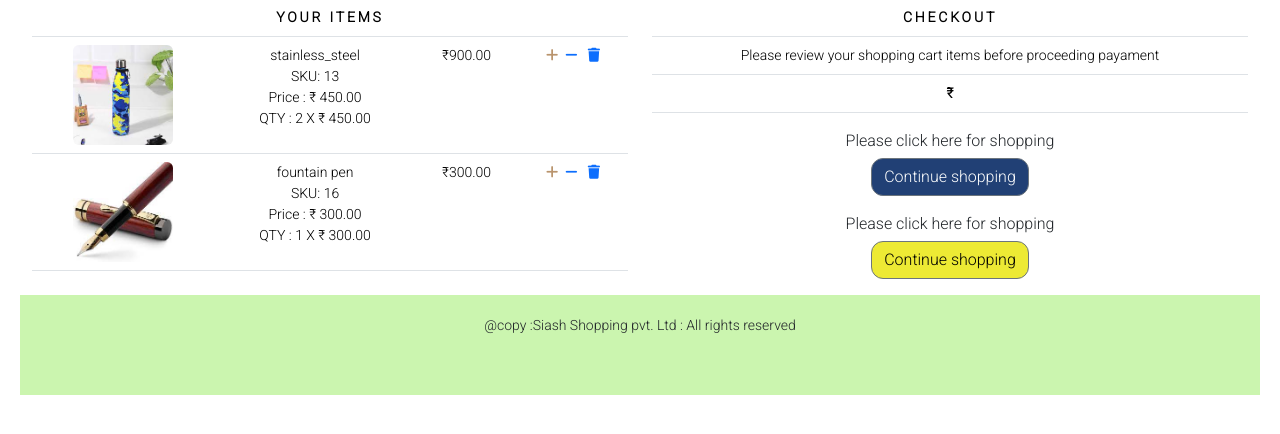
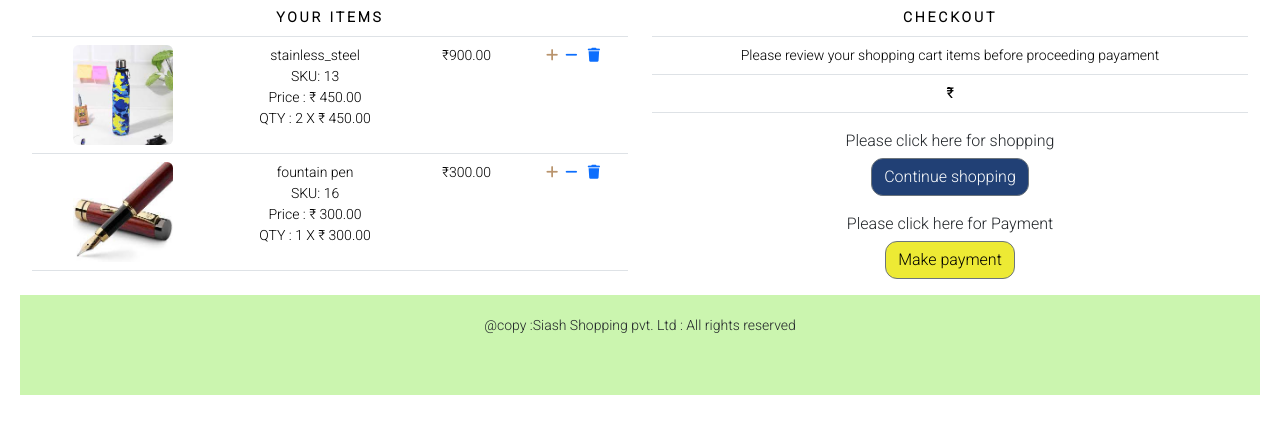
Before and after one commit to lebyanu/ecommerce, a Django app: template ecommerce/ecommerce_project/templates/cart.html in a window 1280 px wide. Shown: the part 253-687 px from the top of the page. Run offline with Django 4.2, Linux system fonts and the light colour scheme; the template is opened without the code that fills it: values that come from a table or form of the project are taken from there, others are empty; data comes from the database, SQL or seed files in the repository; some libraries are stand-ins or nearby versions.

Commit message:
Update cart.html

```diff
--- a/ecommerce/ecommerce_project/templates/cart.html
+++ b/ecommerce/ecommerce_project/templates/cart.html
@@ -115,9 +115,8 @@ Cart - Siasha Corner
         </div>
         <div class="mx-auto">
             <p class="text-center">
-                Please click here for shopping <br><a href="{% url 'ecommerce_app:all_products_cat' %}"
-                                                      class="btn btn-secondary  btn-block my-custom-payment-btn">Continue
-                shopping</a>
+                Please click here for Payment<br><a href="{% url 'ecommerce_app:all_products_cat' %}"
+                                                      class="btn btn-secondary  btn-block my-custom-payment-btn">Make payment</a>
             </p>
         </div>
     </div>
```
